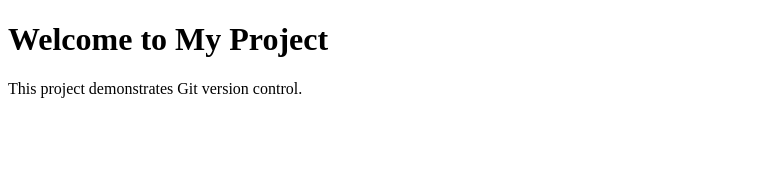
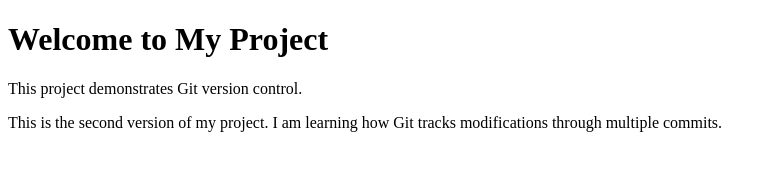
Before and after one commit to Kesab2909/git-workflow-assignment, a plain HTML site: page index.html in a window 1280 px wide. Shown: the whole page, without its empty margins (0-776 px from the left). Drawn offline with Linux system fonts and the light colour scheme.

Commit message:
Update index.html with project details

```diff
--- a/index.html
+++ b/index.html
@@ -6,5 +6,10 @@
 <body>
     <h1>Welcome to My Project</h1>
     <p>This project demonstrates Git version control.</p>
+    <p>
+    This is the second version of my project.
+    I am learning how Git tracks modifications
+    through multiple commits.
+    </p>
 </body>
 </html>
```
